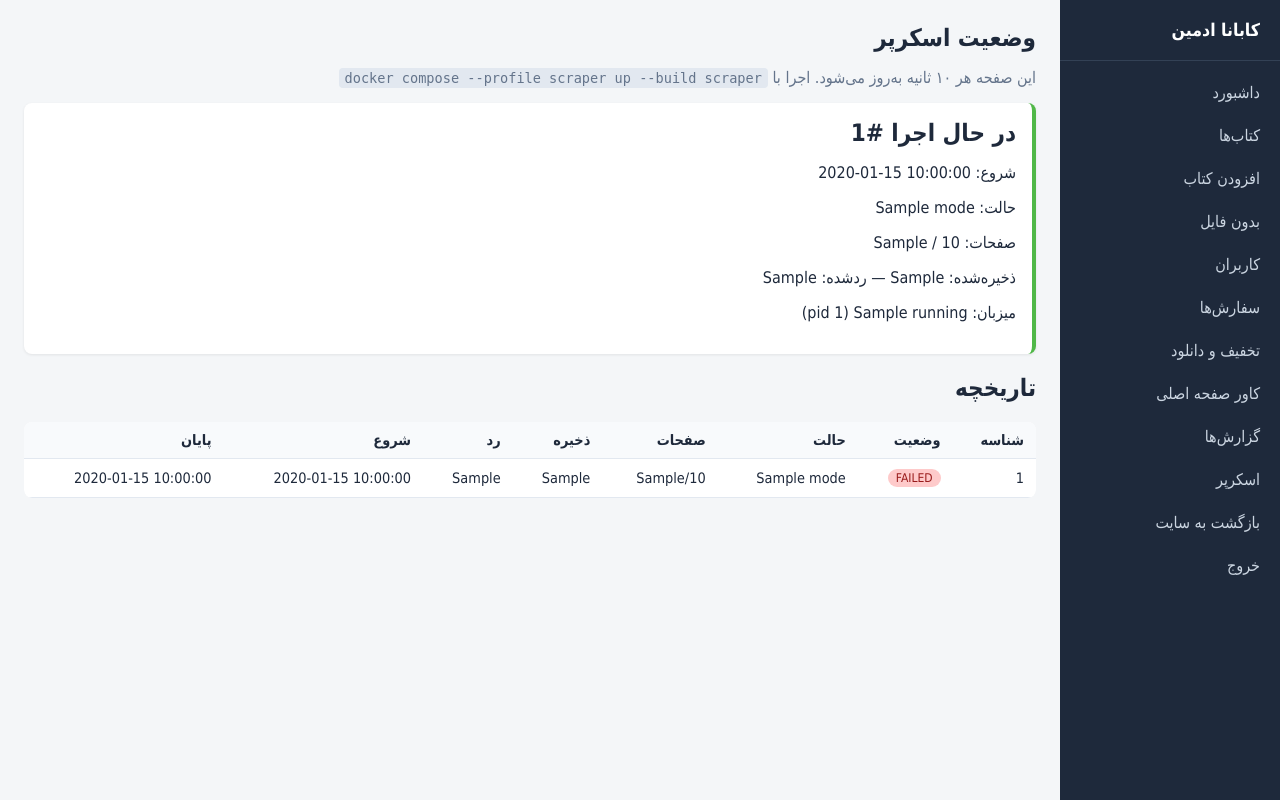
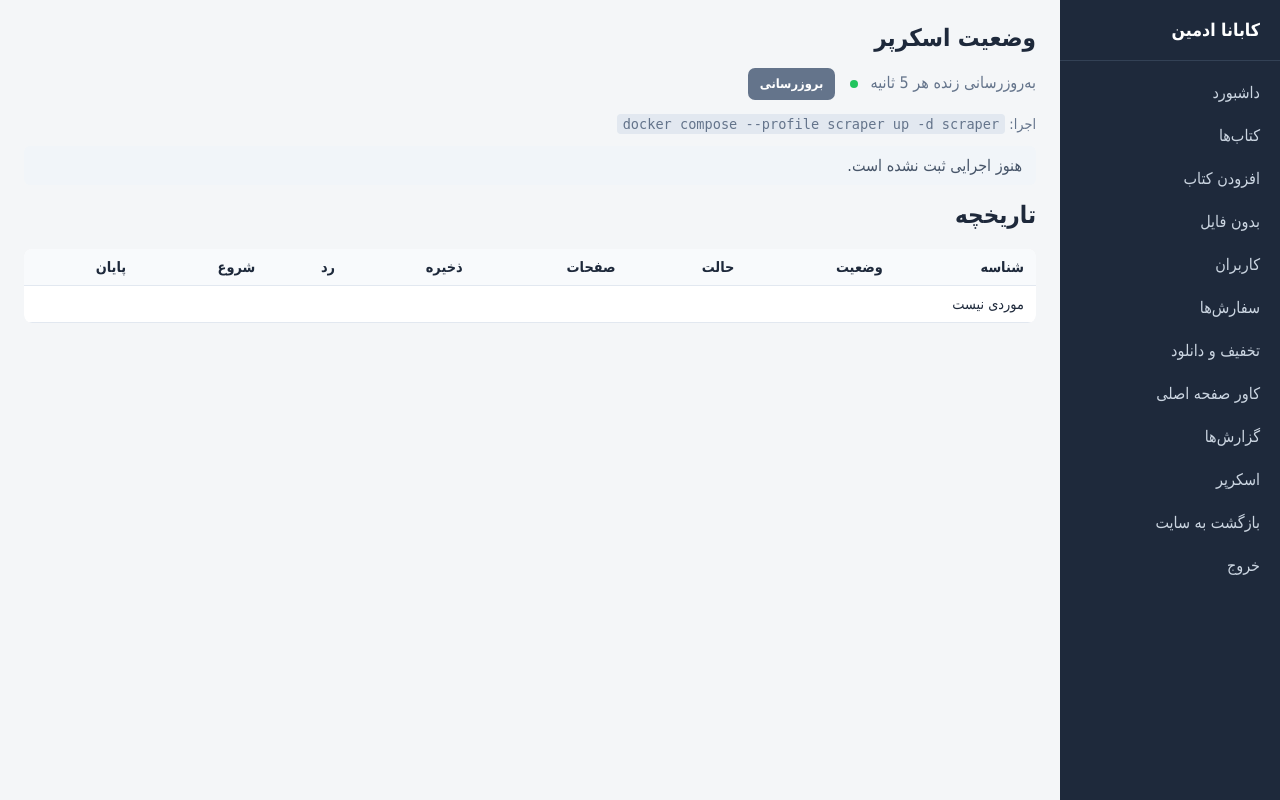
Before and after one commit to MR-MKZ/BookShop, a Python web app: template app/templates/admin/scraper.html in a window 1280 px wide. Run offline with Jinja, Linux system fonts and the light colour scheme; the template is opened without the code that fills it: most values are stand-ins (such as "Sample title", 1, 10 or a date in 2020).

Commit message:
chore: updated scraper status page live update logic

```diff
--- a/app/templates/admin/scraper.html
+++ b/app/templates/admin/scraper.html
@@ -1,40 +1,20 @@
 {% extends "admin/base.html" %}
 {% block title %}وضعیت اسکرپر{% endblock %}
-{% block head %}
-<meta http-equiv="refresh" content="10">
-{% endblock %}
 {% block content %}
 <h1>وضعیت اسکرپر</h1>
-<p style="color:#64748b;">این صفحه هر ۱۰ ثانیه به‌روز می‌شود. اجرا با <code dir="ltr">docker compose --profile scraper up --build scraper</code></p>
+<p class="scraper-live-hint" style="color:#64748b;">
+    به‌روزرسانی زنده هر <span dir="ltr">5</span> ثانیه
+    <span id="scraper-live-dot" aria-hidden="true" style="display:inline-block;width:8px;height:8px;border-radius:50%;background:#94a3b8;margin-inline-start:8px;vertical-align:middle;"></span>
+    <button type="button" class="btn btn-sm btn-secondary" id="scraper-refresh-now" style="margin-inline-start:10px;">بروزرسانی</button>
+</p>
+<p style="color:#64748b;font-size:.9rem;">اجرا:
+    <code dir="ltr">docker compose --profile scraper up -d scraper</code>
+</p>
 
-{% if running %}
-<div class="card" style="margin-bottom:20px;border-right:4px solid #50b848;">
-    <h2 style="margin:0 0 8px;">در حال اجرا #{{ running.id }}</h2>
-    <p>شروع: <span dir="ltr">{{ running.started_at }}</span></p>
-    <p>حالت: {{ running.mode or '—' }}</p>
-    <p>صفحات: {{ running.pages_done or 0 }} / {{ running.pages_total or '?' }}</p>
-    <p>ذخیره‌شده: {{ running.books_saved or 0 }} — ردشده: {{ running.books_skipped or 0 }}</p>
-    {% if running.hostname %}<p>میزبان: <span dir="ltr">{{ running.hostname }}</span> (pid {{ running.pid }})</p>{% endif %}
-</div>
-{% elif latest %}
-<div class="card" style="margin-bottom:20px;">
-    <h2 style="margin:0 0 8px;">آخرین اجرا #{{ latest.id }}
-        {% if latest.status.value == 'COMPLETED' %}<span class="badge badge-ok">موفق</span>
-        {% elif latest.status.value == 'FAILED' %}<span class="badge badge-no">ناموفق</span>
-        {% else %}<span class="badge">{{ latest.status.value }}</span>{% endif %}
-    </h2>
-    <p>شروع: <span dir="ltr">{{ latest.started_at }}</span>
-       {% if latest.finished_at %} — پایان: <span dir="ltr">{{ latest.finished_at }}</span>{% endif %}</p>
-    <p>حالت: {{ latest.mode or '—' }}</p>
-    <p>صفحات: {{ latest.pages_done or 0 }} / {{ latest.pages_total or '?' }}</p>
-    <p>ذخیره‌شده: {{ latest.books_saved or 0 }} — ردشده: {{ latest.books_skipped or 0 }}</p>
-    {% if latest.error_message %}<p style="color:#dc2626;">خطا: {{ latest.error_message }}</p>{% endif %}
-</div>
-{% else %}
-<div class="msg" style="background:#f1f5f9;color:#475569;">هنوز اجرایی ثبت نشده است.</div>
-{% endif %}
+<div id="scraper-summary"></div>
 
 <h2>تاریخچه</h2>
+<div class="table-wrap">
 <table>
     <thead>
         <tr>
@@ -48,25 +28,163 @@
             <th>پایان</th>
         </tr>
     </thead>
-    <tbody>
-        {% for run in runs %}
-        <tr>
-            <td>{{ run.id }}</td>
-            <td>
-                {% if run.status.value == 'RUNNING' %}<span class="badge" style="background:#bfdbfe;">RUNNING</span>
-                {% elif run.status.value == 'COMPLETED' %}<span class="badge badge-ok">COMPLETED</span>
-                {% else %}<span class="badge badge-no">FAILED</span>{% endif %}
-            </td>
-            <td>{{ run.mode or '—' }}</td>
-            <td dir="ltr">{{ run.pages_done or 0 }}/{{ run.pages_total or '?' }}</td>
-            <td>{{ run.books_saved or 0 }}</td>
-            <td>{{ run.books_skipped or 0 }}</td>
-            <td dir="ltr">{{ run.started_at }}</td>
-            <td dir="ltr">{{ run.finished_at or '—' }}</td>
-        </tr>
-        {% else %}
-        <tr><td colspan="8">موردی نیست</td></tr>
-        {% endfor %}
+    <tbody id="scraper-runs-body">
+        <tr><td colspan="8">در حال بارگذاری…</td></tr>
     </tbody>
 </table>
+</div>
+
+<script type="application/json" id="scraper-initial-data">{{ initial_status | tojson }}</script>
+<script>
+(function () {
+    var POLL_MS = 5000;
+    var summaryEl = document.getElementById('scraper-summary');
+    var bodyEl = document.getElementById('scraper-runs-body');
+    var dotEl = document.getElementById('scraper-live-dot');
+    var btn = document.getElementById('scraper-refresh-now');
+    var timer = null;
+    var inFlight = false;
+
+    function esc(s) {
+        if (s == null || s === '') return '';
+        return String(s)
+            .replace(/&/g, '&amp;')
+            .replace(/</g, '&lt;')
+            .replace(/>/g, '&gt;')
+            .replace(/"/g, '&quot;');
+    }
+
+    function fmtTs(iso) {
+        if (!iso) return '—';
+        try {
+            return new Date(iso).toLocaleString('fa-IR');
+        } catch (e) {
+            return iso;
+        }
+    }
+
+    function statusBadge(status) {
+        if (status === 'RUNNING') {
+            return '<span class="badge" style="background:#bfdbfe;">RUNNING</span>';
+        }
+        if (status === 'COMPLETED') {
+            return '<span class="badge badge-ok">COMPLETED</span>';
+        }
+        if (status === 'FAILED') {
+            return '<span class="badge badge-no">FAILED</span>';
+        }
+        return '<span class="badge">' + esc(status || '—') + '</span>';
+    }
+
+    function renderSummary(data) {
+        var run = data.running || null;
+        var latest = data.latest || null;
+        if (run) {
+            summaryEl.innerHTML =
+                '<div class="card" style="margin-bottom:20px;border-right:4px solid #50b848;">' +
+                '<h2 style="margin:0 0 8px;">در حال اجرا #' + esc(run.id) + '</h2>' +
+                '<p>شروع: <span dir="ltr">' + esc(fmtTs(run.started_at)) + '</span></p>' +
+                '<p>حالت: ' + esc(run.mode || '—') + '</p>' +
+                '<p>صفحات: ' + esc(run.pages_done) + ' / ' + esc(run.pages_total || '?') + '</p>' +
+                '<p>ذخیره‌شده: ' + esc(run.books_saved) + ' — ردشده: ' + esc(run.books_skipped) + '</p>' +
+                (run.hostname
+                    ? '<p>میزبان: <span dir="ltr">' + esc(run.hostname) + '</span> (pid ' + esc(run.pid) + ')</p>'
+                    : '') +
+                '</div>';
+            return;
+        }
+        if (latest) {
+            var badge =
+                latest.status === 'COMPLETED' ? '<span class="badge badge-ok">موفق</span>' :
+                latest.status === 'FAILED' ? '<span class="badge badge-no">ناموفق</span>' :
+                '<span class="badge">' + esc(latest.status) + '</span>';
+            summaryEl.innerHTML =
+                '<div class="card" style="margin-bottom:20px;">' +
+                '<h2 style="margin:0 0 8px;">آخرین اجرا #' + esc(latest.id) + ' ' + badge + '</h2>' +
+                '<p>شروع: <span dir="ltr">' + esc(fmtTs(latest.started_at)) + '</span>' +
+                (latest.finished_at
+                    ? ' — پایان: <span dir="ltr">' + esc(fmtTs(latest.finished_at)) + '</span>'
+                    : '') +
+                '</p>' +
+                '<p>حالت: ' + esc(latest.mode || '—') + '</p>' +
+                '<p>صفحات: ' + esc(latest.pages_done) + ' / ' + esc(latest.pages_total || '?') + '</p>' +
+                '<p>ذخیره‌شده: ' + esc(latest.books_saved) + ' — ردشده: ' + esc(latest.books_skipped) + '</p>' +
+                (latest.error_message
+                    ? '<p style="color:#dc2626;">خطا: ' + esc(latest.error_message) + '</p>'
+                    : '') +
+                '</div>';
+            return;
+        }
+        summaryEl.innerHTML =
+            '<div class="msg" style="background:#f1f5f9;color:#475569;">هنوز اجرایی ثبت نشده است.</div>';
+    }
+
+    function renderRuns(runs) {
+        if (!runs || !runs.length) {
+            bodyEl.innerHTML = '<tr><td colspan="8">موردی نیست</td></tr>';
+            return;
+        }
+        bodyEl.innerHTML = runs.map(function (run) {
+            return '<tr>' +
+                '<td>' + esc(run.id) + '</td>' +
+                '<td>' + statusBadge(run.status) + '</td>' +
+                '<td>' + esc(run.mode || '—') + '</td>' +
+                '<td dir="ltr">' + esc(run.pages_done) + '/' + esc(run.pages_total || '?') + '</td>' +
+                '<td>' + esc(run.books_saved) + '</td>' +
+                '<td>' + esc(run.books_skipped) + '</td>' +
+                '<td dir="ltr">' + esc(fmtTs(run.started_at)) + '</td>' +
+                '<td dir="ltr">' + esc(fmtTs(run.finished_at)) + '</td>' +
+                '</tr>';
+        }).join('');
+    }
+
+    function apply(data) {
+        renderSummary(data);
+        renderRuns(data.runs || []);
+    }
+
+    function setDot(ok) {
+        if (!dotEl) return;
+        dotEl.style.background = ok ? '#22c55e' : '#ef4444';
+    }
+
+    function fetchStatus() {
+        if (inFlight) return;
+        inFlight = true;
+        fetch('/admin/scraper/status', {
+            headers: { 'Accept': 'application/json' },
+            credentials: 'same-origin',
+        })
+            .then(function (res) {
+                if (!res.ok) throw new Error('HTTP ' + res.status);
+                return res.json();
+            })
+            .then(function (data) {
+                apply(data);
+                setDot(true);
+            })
+            .catch(function () {
+                setDot(false);
+            })
+            .finally(function () {
+                inFlight = false;
+            });
+    }
+
+    function schedule() {
+        timer = window.setInterval(fetchStatus, POLL_MS);
+    }
+
+    try {
+        var initial = JSON.parse(document.getElementById('scraper-initial-data').textContent);
+        apply(initial);
+        setDot(true);
+    } catch (e) {
+        fetchStatus();
+    }
+
+    if (btn) btn.addEventListener('click', fetchStatus);
+    schedule();
+})();
+</script>
 {% endblock %}
```
Also changed, not shown: app/routers/admin.py (+44 -10 lines).
